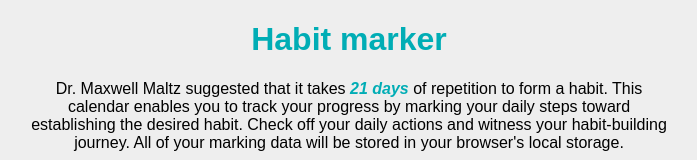
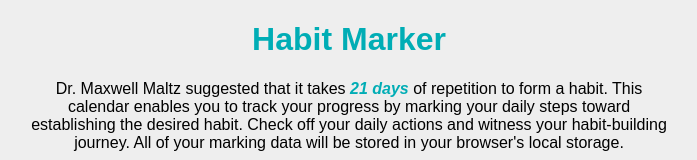
Before and after one commit to tautminas/habit-marker, a React (Vite) app: page / in a window 1280 px wide. Shown: the top 160 px of the page, without its empty margins (291-988 px from the left). Built offline with nearby package versions, Linux system fonts and the light colour scheme.

Commit message:
Change the title to Pascal case

```diff
--- a/index.html
+++ b/index.html
@@ -4,7 +4,7 @@
     <meta charset="UTF-8" />
     <link rel="icon" type="image/png" href="/marker.png" />
     <meta name="viewport" content="width=device-width, initial-scale=1.0" />
-    <title>Habit marker</title>
+    <title>Habit Marker</title>
   </head>
   <body>
     <div id="root"></div>
--- a/src/App.jsx
+++ b/src/App.jsx
@@ -94,7 +94,7 @@ function App() {
   return (
     <div className="app-container">
       <header className="header">
-        <h1>Habit marker</h1>
+        <h1>Habit Marker</h1>
         <p>
           Dr. Maxwell Maltz suggested that it takes <em>21 days</em> of
           repetition to form a habit. This calendar enables you to track your
```
